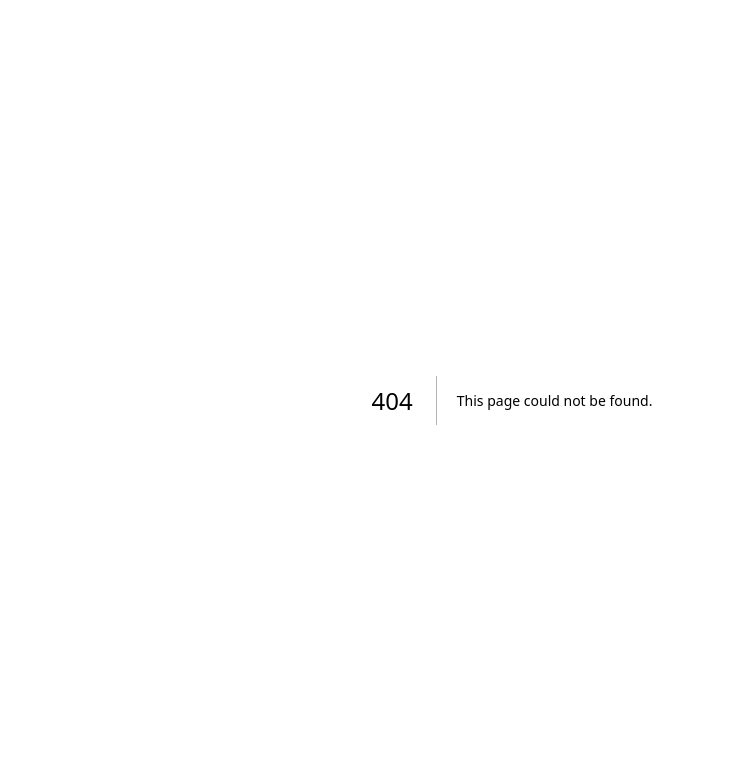
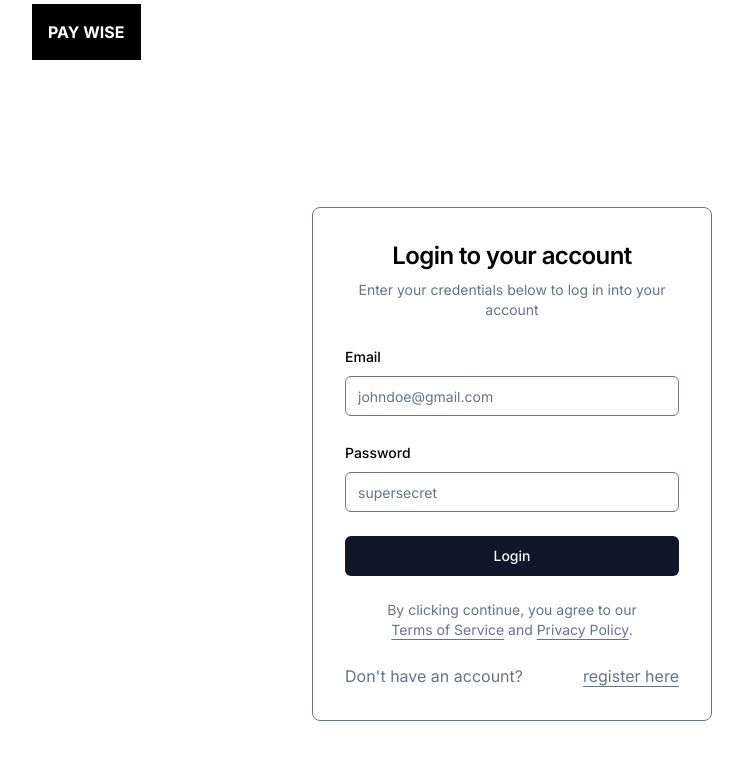
Before and after one commit to takanome-dev/pay-wise, a Next.js app in the folder apps/web/: page /auth/login in a window 1280 px wide. Before the commit this address had no page. Shown: the top 760 px of the page, without its empty margins (128-871 px from the left). Built offline with nearby package versions, Linux system fonts and the light colour scheme; what prettier-plugin-tailwindcss would draw is missing.

Commit message:
feat: add register page (#19)
* feat: add register page

* update file structures

```diff
--- /dev/null
+++ b/apps/web/src/app/auth/layout.tsx
@@ -0,0 +1,34 @@
+import Link from 'next/link';
+
+export const metadata = {
+  title: 'Auth Page',
+  description: 'Login or register to the app.',
+};
+
+export default function RootLayout({
+  children,
+}: {
+  children: React.ReactNode;
+}) {
+  // className={cn(
+  //   inter.className,
+  //   'bg-slate-50 dark:bg-slate-900 text-slate-800 dark:text-slate-200',
+  // )}
+  return (
+    <html lang="en">
+      <body>
+        <header className="sticky top-0 h-16">
+          <div className="container px-40 flex justify-between items-center h-full">
+            <Link
+              href="/"
+              className="uppercase font-bold bg-black text-white p-4"
+            >
+              Pay Wise
+            </Link>
+          </div>
+        </header>
+        <main>{children}</main>
+      </body>
+    </html>
+  );
+}
--- /dev/null
+++ b/apps/web/src/app/auth/login/page.tsx
@@ -0,0 +1,125 @@
+'use client';
+
+import { zodResolver } from '@hookform/resolvers/zod';
+import Link from 'next/link';
+import { useForm } from 'react-hook-form';
+
+// import type { Metadata } from 'next';
+import {
+  Form,
+  FormControl,
+  FormField,
+  FormItem,
+  FormLabel,
+  FormMessage,
+} from '~/components/form';
+import { Button } from '~/components/ui/button';
+import { Input } from '~/components/ui/input';
+import { loginSchema, type LoginSchema } from '~/schemas/index.schema';
+
+// const metadata: Metadata = {
+//  title: 'Login',
+//  description: 'Login page for the app.',
+// };
+
+export default function LoginPage() {
+  // 1. Define your form.
+  const form = useForm<LoginSchema>({
+    resolver: zodResolver(loginSchema),
+    defaultValues: {
+      email: '',
+      password: '',
+    },
+  });
+
+  // 2. Define a submit handler.
+  function onSubmit(values: LoginSchema) {
+    // Do something with the form values.
+    // ✅ This will be type-safe and validated.
+    console.log(values);
+  }
+
+  return (
+    <div className="container relative min-h-screen flex justify-center items-center mx-auto">
+      {/* <div className="lg:p-8"> */}
+      <div className="flex w-full flex-col justify-center space-y-6 sm:w-[400px] border border-slate-500 dark:border-slate-700 p-8 rounded-lg">
+        <div className="flex flex-col space-y-2 text-center">
+          <h1 className="text-2xl font-semibold tracking-tight">
+            Login to your account
+          </h1>
+          <p className="text-muted-foreground text-sm">
+            Enter your credentials below to log in into your account
+          </p>
+        </div>
+        <Form {...form}>
+          <form onSubmit={form.handleSubmit(onSubmit)} className="space-y-6">
+            <FormField
+              control={form.control}
+              name="email"
+              render={({ field }) => (
+                <FormItem>
+                  <FormLabel>Email</FormLabel>
+                  <FormControl>
+                    <Input
+                      className="border-slate-500 dark:border-slate-700"
+                      placeholder="johndoe@gmail.com"
+                      {...field}
+                    />
+                  </FormControl>
+                  <FormMessage />
+                </FormItem>
+              )}
+            />
+            <FormField
+              control={form.control}
+              name="password"
+              render={({ field }) => (
+                <FormItem>
+                  <FormLabel>Password</FormLabel>
+                  <FormControl>
+                    <Input
+                      className="border-slate-500 dark:border-slate-700"
+                      placeholder="supersecret"
+                      {...field}
+                    />
+                  </FormControl>
+                  <FormMessage />
+                </FormItem>
+              )}
+            />
+            <Button type="submit" className="w-full">
+              Login
+            </Button>
+          </form>
+        </Form>
+        <p className="text-muted-foreground px-8 text-center text-sm">
+          By clicking continue, you agree to our{' '}
+          <Link
+            href="/terms"
+            className="hover:text-primary underline underline-offset-4"
+          >
+            Terms of Service
+          </Link>{' '}
+          and{' '}
+          <Link
+            href="/privacy"
+            className="hover:text-primary underline underline-offset-4"
+          >
+            Privacy Policy
+          </Link>
+          .
+        </p>
+        <p className="text-muted-foreground flex justify-between items-center">
+          Don&apos;t have an account?{' '}
+          <Link
+            href="/auth/register"
+            className="hover:text-primary underline underline-offset-4"
+          >
+            register here
+          </Link>
+        </p>
+      </div>
+      {/* </div> */}
+    </div>
+  );
+}
--- a/apps/web/src/app/login/page.tsx
+++ b/apps/web/src/app/auth/register/page.tsx
@@ -5,6 +5,7 @@ import Link from 'next/link';
 import { useForm } from 'react-hook-form';
 
 // import type { Metadata } from 'next';
+
 import {
   Form,
   FormControl,
@@ -15,25 +16,26 @@ import {
 } from '~/components/form';
 import { Button } from '~/components/ui/button';
 import { Input } from '~/components/ui/input';
-import { loginSchema, type LoginSchema } from '~/schemas/index.schema';
+import { registerSchema, type RegisterSchema } from '~/schemas/index.schema';
 
 // const metadata: Metadata = {
-//  title: 'Login',
-//  description: 'Login page for the app.',
+//   title: 'Login',
+//   description: 'Login page for the app.',
 // };
 
 export default function LoginPage() {
   // 1. Define your form.
-  const form = useForm<LoginSchema>({
-    resolver: zodResolver(loginSchema),
+  const form = useForm<RegisterSchema>({
+    resolver: zodResolver(registerSchema),
     defaultValues: {
+      username: '',
       email: '',
       password: '',
     },
   });
 
   // 2. Define a submit handler.
-  function onSubmit(values: LoginSchema) {
+  function onSubmit(values: RegisterSchema) {
     // Do something with the form values.
     // ✅ This will be type-safe and validated.
     console.log(values);
@@ -48,11 +50,28 @@ export default function LoginPage() {
             Create an account
           </h1>
           <p className="text-muted-foreground text-sm">
-            Enter your email below to create your account
+            Register an account to start using our service
           </p>
         </div>
         <Form {...form}>
           <form onSubmit={form.handleSubmit(onSubmit)} className="space-y-6">
+            <FormField
+              control={form.control}
+              name="username"
+              render={({ field }) => (
+                <FormItem>
+                  <FormLabel>Username</FormLabel>
+                  <FormControl>
+                    <Input
+                      className="border-slate-500 dark:border-slate-700"
+                      placeholder="johndoe"
+                      {...field}
+                    />
+                  </FormControl>
+                  <FormMessage />
+                </FormItem>
+              )}
+            />
             <FormField
               control={form.control}
               name="email"
@@ -87,7 +106,9 @@ export default function LoginPage() {
                 </FormItem>
               )}
             />
-            <Button type="submit">Submit</Button>
+            <Button type="submit" className="w-full">
+              Create an account
+            </Button>
           </form>
         </Form>
         <p className="text-muted-foreground px-8 text-center text-sm">
@@ -107,6 +128,15 @@ export default function LoginPage() {
           </Link>
           .
         </p>
+        <p className="text-muted-foreground flex justify-between items-center">
+          Already have an account?
+          <Link
+            href="/auth/login"
+            className="hover:text-primary underline underline-offset-4"
+          >
+            login here
+          </Link>
+        </p>
       </div>
       {/* </div> */}
     </div>
--- a/apps/web/src/app/page.tsx
+++ b/apps/web/src/app/page.tsx
@@ -1,113 +1,84 @@
-import Image from 'next/image';
+import Link from 'next/link';
+
+import { buttonVariants } from '~/components/ui/button';
 
 export default function Home() {
   return (
-    <main className="flex min-h-screen flex-col items-center justify-between p-24">
-      <div className="z-10 w-full max-w-5xl items-center justify-between font-mono text-sm lg:flex">
-        <p className="fixed left-0 top-0 flex w-full justify-center border-b border-gray-300 bg-gradient-to-b from-zinc-200 pb-6 pt-8 backdrop-blur-2xl dark:border-neutral-800 dark:bg-zinc-800/30 dark:from-inherit lg:static lg:w-auto  lg:rounded-xl lg:border lg:bg-gray-200 lg:p-4 lg:dark:bg-zinc-800/30">
-          Get started by editing&nbsp;
-          <code className="font-mono font-bold">src/app/page.tsx</code>
-        </p>
-        <div className="fixed bottom-0 left-0 flex h-48 w-full items-end justify-center bg-gradient-to-t from-white via-white dark:from-black dark:via-black lg:static lg:h-auto lg:w-auto lg:bg-none">
-          <a
-            className="pointer-events-none flex place-items-center gap-2 p-8 lg:pointer-events-auto lg:p-0"
-            href="https://vercel.com?utm_source=create-next-app&utm_medium=appdir-template&utm_campaign=create-next-app"
-            target="_blank"
-            rel="noopener noreferrer"
+    <>
+      <header className="bg-white sticky top-0 shadow-md h-16">
+        <div className="container px-40 flex justify-between items-center h-full">
+          <div className="">
+            <p className="uppercase font-bold">Pay Wise</p>
+          </div>
+          {/* <div className="w-10 h-10 bg-black rounded-full" /> */}
+          <div className="flex gap-4">
+            <Link
+              href="/auth/register"
+              className={buttonVariants({ variant: 'outline' })}
             >
-            By{' '}
-            <Image
-              src="/vercel.svg"
-              alt="Vercel Logo"
-              className="dark:invert"
-              width={100}
-              height={24}
-              priority
-            />
-          </a>
+              Sign up
+            </Link>
+            <Link
+              href="/auth/login"
+              className={buttonVariants({ variant: 'default' })}
+            >
+              Signin
+            </Link>
           </div>
         </div>
-
-      <div className="before:bg-gradient-radial after:bg-gradient-conic relative flex place-items-center before:absolute before:h-[300px] before:w-[480px] before:-translate-x-1/2 before:rounded-full before:from-white before:to-transparent before:blur-2xl before:content-[''] after:absolute after:-z-20 after:h-[180px] after:w-[240px] after:translate-x-1/3 after:from-sky-200 after:via-blue-200 after:blur-2xl after:content-[''] before:dark:bg-gradient-to-br before:dark:from-transparent before:dark:to-blue-700 before:dark:opacity-10 after:dark:from-sky-900 after:dark:via-[#0141ff] after:dark:opacity-40 before:lg:h-[360px]">
-        <Image
-          className="relative dark:drop-shadow-[0_0_0.3rem_#ffffff70] dark:invert"
-          src="/next.svg"
-          alt="Next.js Logo"
-          width={180}
-          height={37}
-          priority
-        />
+      </header>
+      <main className="flex min-h-screen flex-col p-24">
+        <div className="flex flex-col items-center justify-center">
+          <div className="w-[500px]">
+            <h1 className="uppercase font-bold leading-tight text-4xl mb-4 text-center">
+              The open source payment service
+            </h1>
+            <p className="text-foreground text-center">
+              Streamline Your Payment Integration with PayWise!
+            </p>
           </div>
-
-      <div className="mb-32 grid text-center lg:mb-0 lg:grid-cols-4 lg:text-left">
-        <a
-          href="https://beta.nextjs.org/docs?utm_source=create-next-app&utm_medium=appdir-template&utm_campaign=create-next-app"
-          className="group rounded-lg border border-transparent px-5 py-4 transition-colors hover:border-gray-300 hover:bg-gray-100 hover:dark:border-neutral-700 hover:dark:bg-neutral-800/30"
-          target="_blank"
-          rel="noopener noreferrer"
-        >
-          <h2 className="mb-3 text-2xl font-semibold">
-            Docs{' '}
-            <span className="inline-block transition-transform group-hover:translate-x-1 motion-reduce:transform-none">
-              -&gt;
-            </span>
-          </h2>
-          <p className="m-0 max-w-[30ch] text-sm opacity-50">
-            Find in-depth information about Next.js features and API.
+          <div className="rounded-lg bg-black w-[900px] mt-8 h-[500px]" />
+        </div>
+        <div className="grid grid-cols-2 gap-20 my-20 items-center">
+          <div className="bg-black rounded-lg h-[400px]" />
+          <div className="">
+            <p>
+              Lorem ipsum dolor sit amet, consectetur adipisicing elit. Nobis
+              numquam harum nemo repellat, distinctio aliquid accusamus vitae
+              laborum tenetur consequuntur dolor laboriosam quisquam minima
+              veniam accusantium. Veritatis, explicabo doloribus! Aut.
             </p>
-        </a>
-
-        <a
-          href="https://nextjs.org/learn?utm_source=create-next-app&utm_medium=appdir-template-tw&utm_campaign=create-next-app"
-          className="group rounded-lg border border-transparent px-5 py-4 transition-colors hover:border-gray-300 hover:bg-gray-100 hover:dark:border-neutral-700 hover:dark:bg-neutral-800 hover:dark:bg-opacity-30"
-          target="_blank"
-          rel="noopener noreferrer"
-        >
-          <h2 className="mb-3 text-2xl font-semibold">
-            Learn{' '}
-            <span className="inline-block transition-transform group-hover:translate-x-1 motion-reduce:transform-none">
-              -&gt;
-            </span>
-          </h2>
-          <p className="m-0 max-w-[30ch] text-sm opacity-50">
-            Learn about Next.js in an interactive course with&nbsp;quizzes!
+          </div>
+          <div className="">
+            <p>
+              Lorem ipsum dolor sit amet, consectetur adipisicing elit. Nobis
+              numquam harum nemo repellat, distinctio aliquid accusamus vitae
+              laborum tenetur consequuntur dolor laboriosam quisquam minima
+              veniam accusantium. Veritatis, explicabo doloribus! Aut.
             </p>
-        </a>
-
-        <a
-          href="https://vercel.com/templates?framework=next.js&utm_source=create-next-app&utm_medium=appdir-template&utm_campaign=create-next-app"
-          className="group rounded-lg border border-transparent px-5 py-4 transition-colors hover:border-gray-300 hover:bg-gray-100 hover:dark:border-neutral-700 hover:dark:bg-neutral-800/30"
-          target="_blank"
-          rel="noopener noreferrer"
-        >
-          <h2 className="mb-3 text-2xl font-semibold">
-            Templates{' '}
-            <span className="inline-block transition-transform group-hover:translate-x-1 motion-reduce:transform-none">
-              -&gt;
-            </span>
-          </h2>
-          <p className="m-0 max-w-[30ch] text-sm opacity-50">
-            Explore the Next.js 13 playground.
+          </div>
+          <div className="bg-black rounded-lg h-[400px]" />
+          <div className="bg-black rounded-lg h-[400px]" />
+          <div className="">
+            <p>
+              Lorem ipsum dolor sit amet, consectetur adipisicing elit. Nobis
+              numquam harum nemo repellat, distinctio aliquid accusamus vitae
+              laborum tenetur consequuntur dolor laboriosam quisquam minima
+              veniam accusantium. Veritatis, explicabo doloribus! Aut.
             </p>
-        </a>
-
-        <a
-          href="https://vercel.com/new?utm_source=create-next-app&utm_medium=appdir-template&utm_campaign=create-next-app"
-          className="group rounded-lg border border-transparent px-5 py-4 transition-colors hover:border-gray-300 hover:bg-gray-100 hover:dark:border-neutral-700 hover:dark:bg-neutral-800/30"
-          target="_blank"
-          rel="noopener noreferrer"
-        >
-          <h2 className="mb-3 text-2xl font-semibold">
-            Deploy{' '}
-            <span className="inline-block transition-transform group-hover:translate-x-1 motion-reduce:transform-none">
-              -&gt;
-            </span>
-          </h2>
-          <p className="m-0 max-w-[30ch] text-sm opacity-50">
-            Instantly deploy your Next.js site to a shareable URL with Vercel.
-          </p>
-        </a>
+          </div>
         </div>
       </main>
+      <footer className="bg-slate-200 shadow-md h-14">
+        <div className="container h-full  px-40  flex justify-between items-center">
+          <div className="">
+            <p className="uppercase font-bold">Pay Wise</p>
+          </div>
+          <div className="">
+            <p className="">copyright &copy; 2023</p>
+          </div>
+        </div>
+      </footer>
+    </>
   );
 }
--- a/apps/web/src/schemas/index.schema.ts
+++ b/apps/web/src/schemas/index.schema.ts
@@ -5,4 +5,9 @@ export const loginSchema = z.object({
   password: z.string().min(8, 'Password must be at least 8 characters'),
 });
 
+export const registerSchema = loginSchema.extend({
+  username: z.string().min(4, 'Username must be at least 4 characters'),
+});
+
 export type LoginSchema = z.infer<typeof loginSchema>;
+export type RegisterSchema = z.infer<typeof registerSchema>;
```
Lines whose indentation alone changed are shown as unchanged.
